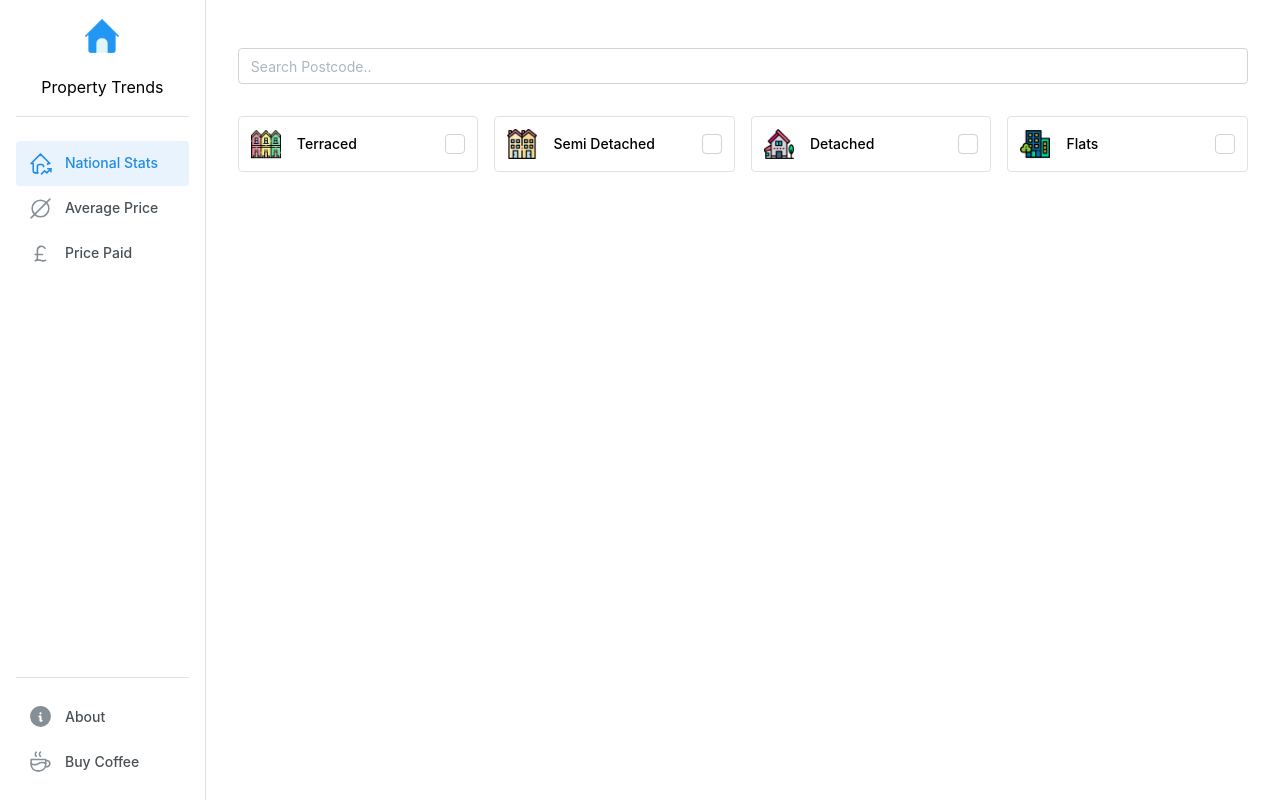
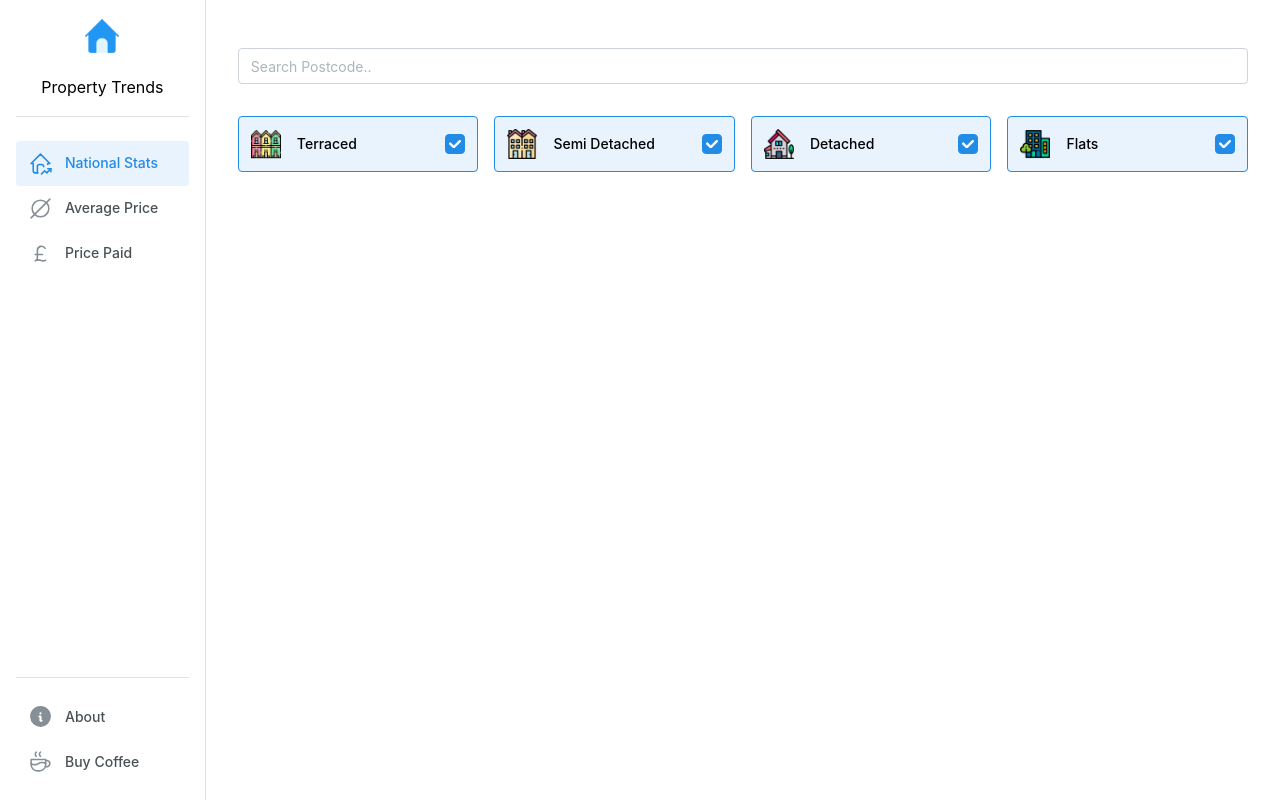
Before and after one commit to jagadeeshposni/ppi-mantine, a Next.js app: page /dashboard/price-paid in a window 1280 px wide. Built offline with nearby package versions, Linux system fonts and the light colour scheme.

Commit message:
docker file

```diff
--- a/components/FloatingLabelInput.tsx
+++ b/components/FloatingLabelInput.tsx
@@ -7,11 +7,7 @@ import { useDebouncedCallback } from 'use-debounce';
 
 
 export function FloatingLabelInput() {
-    const [focused, setFocused] = useState(false);
-    const [value, setValue] = useState('');
     const [ac, setAc] = useState([]);
-
-    const floating = value.trim().length !== 0 || focused || undefined;
 
     const searchParams = useSearchParams();
     const pathname = usePathname();
@@ -29,7 +25,7 @@ export function FloatingLabelInput() {
     };
 
 
-    const postCodeData = useDebouncedCallback((term) => {
+    const fetchPostCodesData = useDebouncedCallback((term) => {
         fetch(`https://api.postcodes.io/postcodes/${term}/autocomplete`)
             .then((response) => response.json())
             .then((data) => {
@@ -38,34 +34,15 @@ export function FloatingLabelInput() {
             });
     }, 500);
 
-
-
-
-
     return (
         <>
-            {/* <TextInput
-                label="Search Postcode..."
-                placeholder="Postcode in UK"
-                required
-                classNames={classes}
-                value={value}
-                onChange={(event) => setValue(event.currentTarget.value)}
-                onFocus={() => setFocused(true)}
-                onBlur={() => setFocused(false)}
-                mt="md"
-                autoComplete="nope"
-                data-floating={floating}
-                labelProps={{ 'data-floating': floating }}
-            /> */}
             <Autocomplete
                 placeholder="Search Postcode.."
                 limit={5}
-                onChange={(term) => postCodeData(term)}
+                onChange={(term) => fetchPostCodesData(term)}
                 data={ac}
                 mt="md"
-                data-floating={floating}
-                onOptionSubmit={(option) => {handleSearch(option)}}
+                onOptionSubmit={(option) => { handleSearch(option) }}
             />
 
         </>
--- a/components/ImageCheckboxes.tsx
+++ b/components/ImageCheckboxes.tsx
@@ -10,7 +10,6 @@ interface ImageCheckboxProps {
   defaultChecked?: boolean;
   onChange?(checked: boolean): void;
   title: string;
-  description: string;
   image: string;
 }
 
@@ -19,7 +18,6 @@ export function ImageCheckbox({
   defaultChecked,
   onChange,
   title,
-  description,
   className,
   image,
   ...others
@@ -41,16 +39,12 @@ export function ImageCheckbox({
       <Image src={image} alt={title} width={30} height={30} />
 
       <div className={classes.body}>
-        {/* <Text c="dimmed" size="xs" lh={1} mb={5}>
-          {description}
-        </Text> */}
         <Text fw={500} size="sm" lh={1}>
           {title}
         </Text>
       </div>
 
       <Checkbox
-
         checked={value}
         onChange={() => { }}
         tabIndex={-1}
@@ -61,13 +55,13 @@ export function ImageCheckbox({
 }
 
 const mockdata = [
-  { description: '', title: 'Terraced', image: '/terraced-house.png' },
-  { description: '', title: 'Semi Detached', image: '/semi-detached.png' },
-  { description: '', title: 'Detached', image: '/detached.png' },
-  { description: '', title: 'Flats', image: '/flats.png' },
+  { title: 'Terraced', image: '/terraced-house.png' },
+  { title: 'Semi Detached', image: '/semi-detached.png' },
+  { title: 'Detached', image: '/detached.png' },
+  { title: 'Flats', image: '/flats.png' },
 ];
 
 export function ImageCheckboxes() {
-  const items = mockdata.map((item) => <ImageCheckbox {...item} key={item.title} />);
+  const items = mockdata.map((item) => <ImageCheckbox defaultChecked {...item} key={item.title} />);
   return <SimpleGrid cols={{ base: 1, sm: 2, md: 4 }}>{items}</SimpleGrid>;
 }
```
Also changed, not shown: 1 other file (tests, documents, lock files or other folders).
